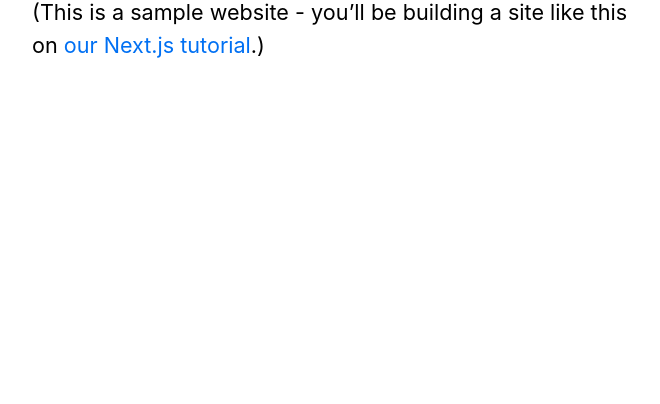
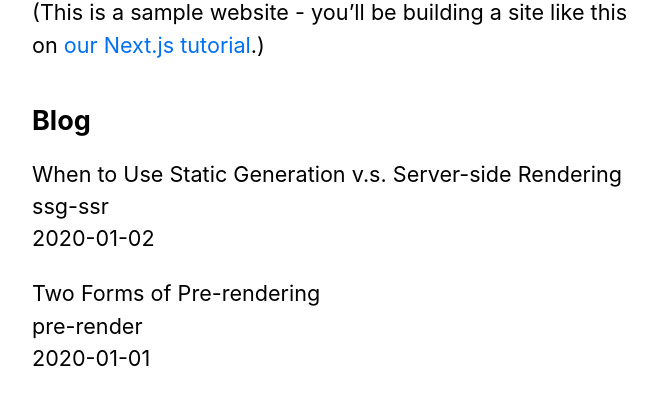
Before and after one commit to lazy-sky/study-nextjs, a Next.js app in the folder nextjs-blog/: page / in a window 1280 px wide. Shown: the part 432-836 px from the top of the page, without its empty margins (302-962 px from the left). Before the commit the page ends 800 px from the top, so only its background shows below. Built offline with nearby package versions, Linux system fonts and the light colour scheme.

Commit message:
Pre-rendering and Data Fetching - getStaticProps

```diff
--- /dev/null
+++ b/nextjs-blog/lib/posts.js
@@ -0,0 +1,33 @@
+import fs from "fs";
+import path from "path";
+import matter from "gray-matter";
+
+const postsDirectory = path.join(process.cwd(), "posts");
+
+export function getSortedPostsData() {
+  // Get file names under /posts
+  const fileNames = fs.readdirSync(postsDirectory);
+  const allPostsData = fileNames.map((fileName) => {
+    // Remove ".md" from file name to get id
+    const id = fileName.replace(/\.md$/, "");
+
+    // Read markdown file as string
+    const fullPath = path.join(postsDirectory, fileName);
+    const fileContents = fs.readFileSync(fullPath, "utf8");
+
+    // Use gray-matter to parse the post metadata section
+    const matterResult = matter(fileContents);
+
+    // Combine the data with the id
+    return {
+      id,
+      ...matterResult.data,
+    };
+  });
+  // Sort posts by date
+  return allPostsData.sort(({ date: a }, { date: b }) => {
+    if (a < b) return 1;
+    if (a > b) return -1;
+    return 0;
+  });
+}
--- a/nextjs-blog/package.json
+++ b/nextjs-blog/package.json
@@ -7,6 +7,7 @@
   },
   "dependencies": {
     "classnames": "^2.3.1",
+    "gray-matter": "^4.0.3",
     "next": "latest",
     "react": "17.0.2",
     "react-dom": "17.0.2"
--- a/nextjs-blog/pages/index.js
+++ b/nextjs-blog/pages/index.js
@@ -1,9 +1,9 @@
 import Head from "next/head";
 import Layout, { siteTitle } from "../components/layout";
+import { getSortedPostsData } from "../lib/posts";
 import utilStyles from "../styles/utils.module.css";
-import Alert from "../components/alert";
 
-export default function Home() {
+export default function Home({ allPostsData }) {
   return (
     <Layout home>
       <Head>
@@ -19,6 +19,31 @@
           <a href="https://nextjs.org/learn">our Next.js tutorial</a>.)
         </p>
       </section>
+
+      <section className={`${utilStyles.headingMd} ${utilStyles.padding1px}`}>
+        <h2 className={utilStyles.headingLg}>Blog</h2>
+        <ul className={utilStyles.list}>
+          {allPostsData.map(({ id, date, title }) => (
+            <li className={utilStyles.listItem} key={id}>
+              {title}
+              <br />
+              {id}
+              <br />
+              {date}
+            </li>
+          ))}
+        </ul>
+      </section>
     </Layout>
   );
 }
+
+export async function getStaticProps() {
+  const allPostsData = getSortedPostsData();
+
+  return {
+    props: {
+      allPostsData,
+    },
+  };
+}
--- /dev/null
+++ b/nextjs-blog/posts/pre-render.md
@@ -0,0 +1,11 @@
+---
+title: 'Two Forms of Pre-rendering'
+date: '2020-01-01'
+---
+
+Next.js has two forms of pre-rendering: **Static Generation** and **Server-side Rendering**. The difference is in **when** it generates the HTML for a page.
+
+- **Static Generation** is the pre-rendering method that generates the HTML at **build time**. The pre-rendered HTML is then _reused_ on each request.
+- **Server-side Rendering** is the pre-rendering method that generates the HTML on **each request**.
+
+Importantly, Next.js lets you **choose** which pre-rendering form to use for each page. You can create a "hybrid" Next.js app by using Static Generation for most pages and using Server-side Rendering for others.
--- /dev/null
+++ b/nextjs-blog/posts/ssg-ssr.md
@@ -0,0 +1,19 @@
+---
+title: 'When to Use Static Generation v.s. Server-side Rendering'
+date: '2020-01-02'
+---
+
+We recommend using **Static Generation** (with and without data) whenever possible because your page can be built once and served by CDN, which makes it much faster than having a server render the page on every request.
+
+You can use Static Generation for many types of pages, including:
+
+- Marketing pages
+- Blog posts
+- E-commerce product listings
+- Help and documentation
+
+You should ask yourself: "Can I pre-render this page **ahead** of a user's request?" If the answer is yes, then you should choose Static Generation.
+
+On the other hand, Static Generation is **not** a good idea if you cannot pre-render a page ahead of a user's request. Maybe your page shows frequently updated data, and the page content changes on every request.
+
+In that case, you can use **Server-Side Rendering**. It will be slower, but the pre-rendered page will always be up-to-date. Or you can skip pre-rendering and use client-side JavaScript to populate data.
```
Also changed, not shown: 2 other files (tests, documents, lock files or other folders).
